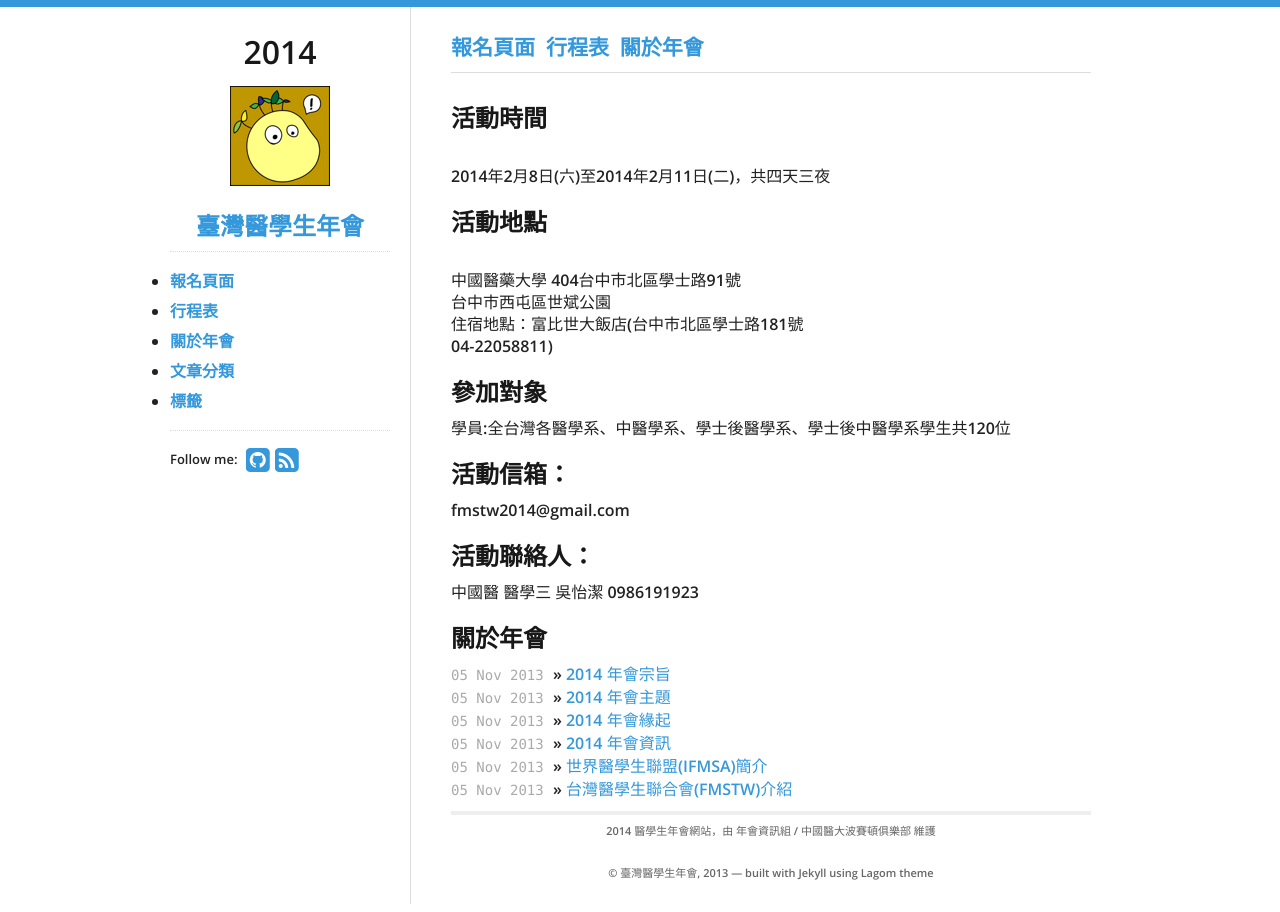
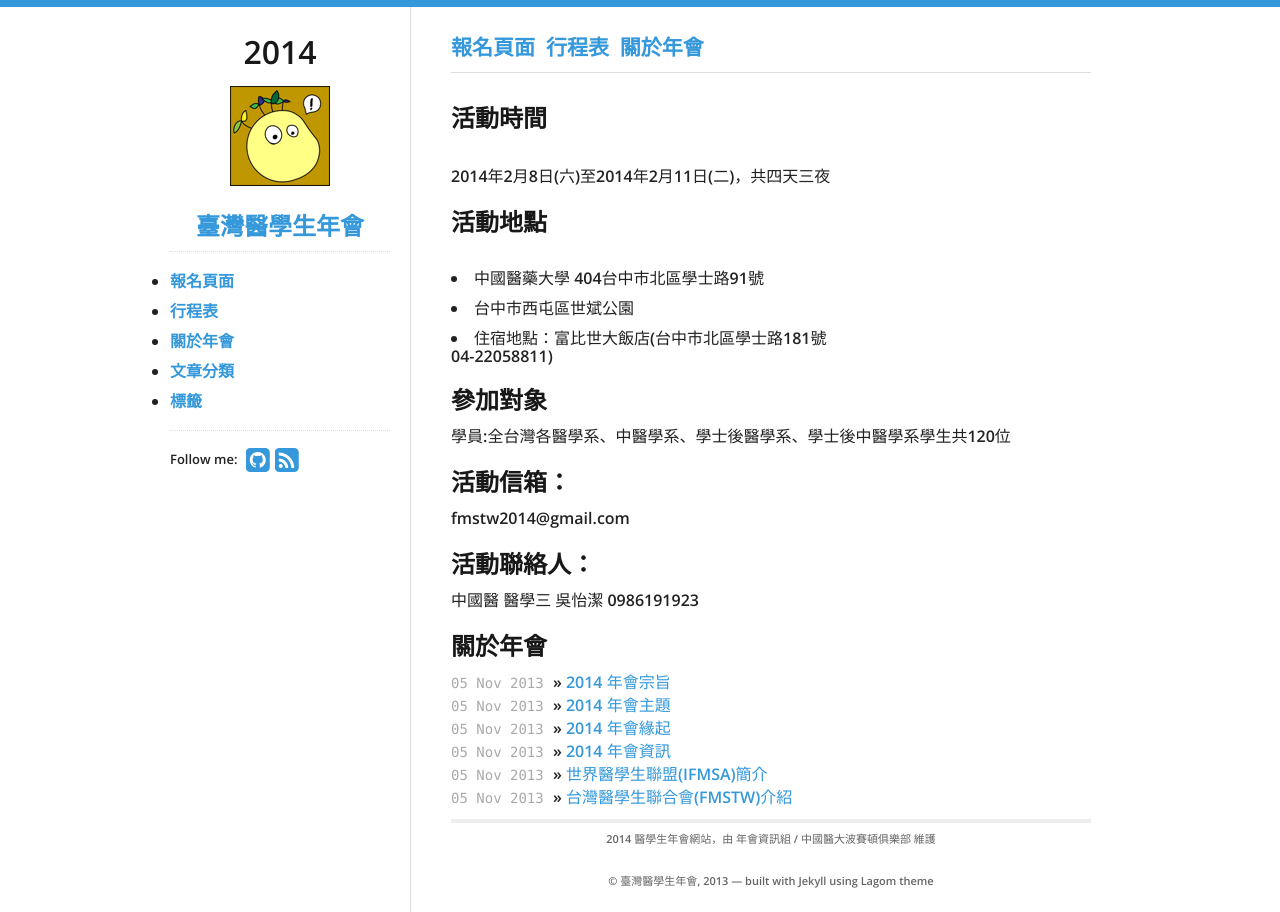
Before and after one commit to fmstw/fmstw.github.io, a Jekyll site: the page built from about.html, in a window 1280 px wide. Built offline with Jekyll 4.4.1, drawn with Linux system fonts in a browser that asks for light colours; nearby versions of some CDN libraries.

```diff
--- a/about.html
+++ b/about.html
@@ -8,9 +8,9 @@ title: "關於年會"
 </p>
 <p>
 <h2>活動地點</h2><br>
-中國醫藥大學 404台中市北區學士路91號<br>
-台中市西屯區世斌公園<br>
-住宿地點：富比世大飯店(台中市北區學士路181號<br>04-22058811)<br>
+<li>中國醫藥大學 404台中市北區學士路91號<br></li>
+<li>台中市西屯區世斌公園<br></li>
+<li>住宿地點：富比世大飯店(台中市北區學士路181號<br>04-22058811)<br></li>
 </p>
 <p>
 <h2>參加對象</h2>
```
